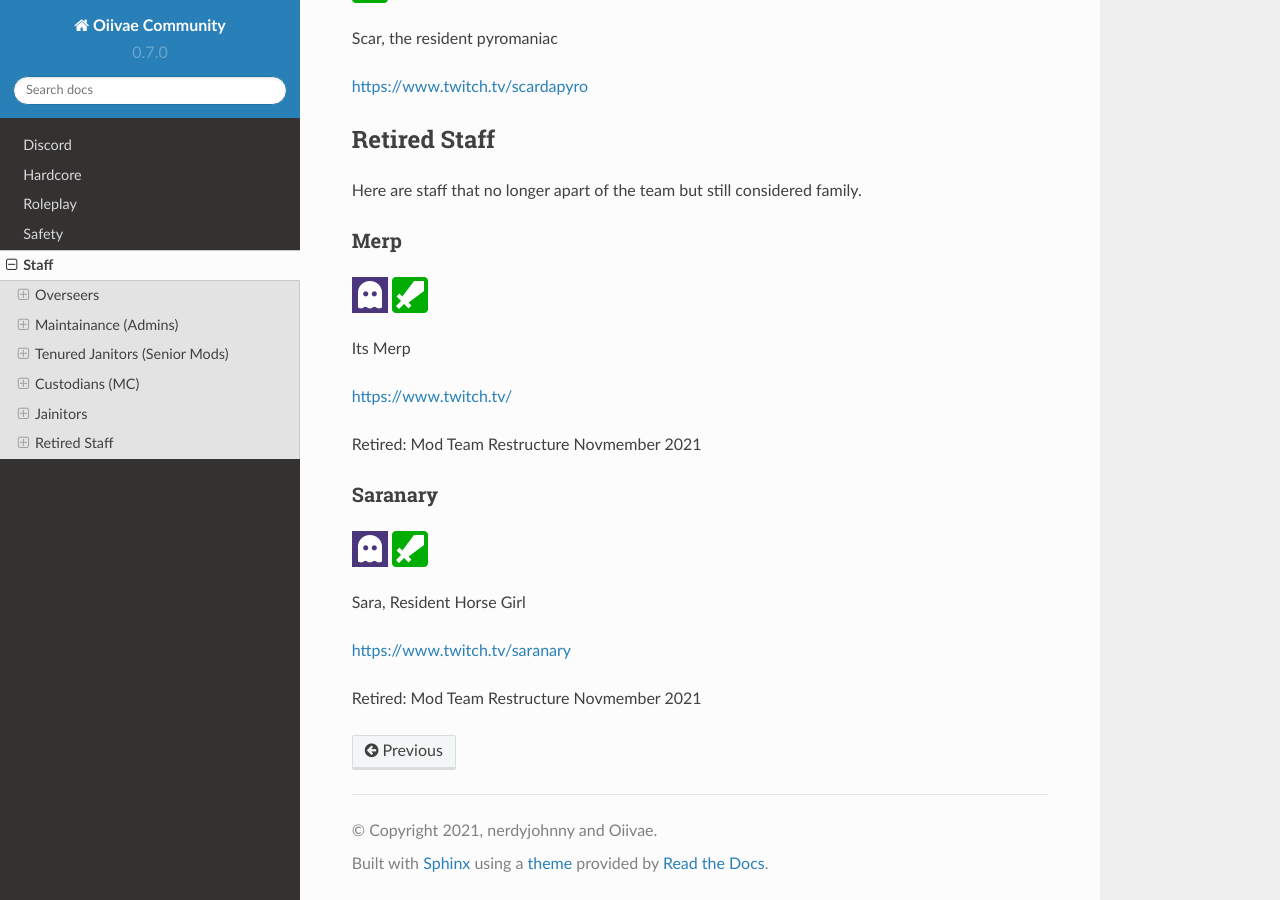
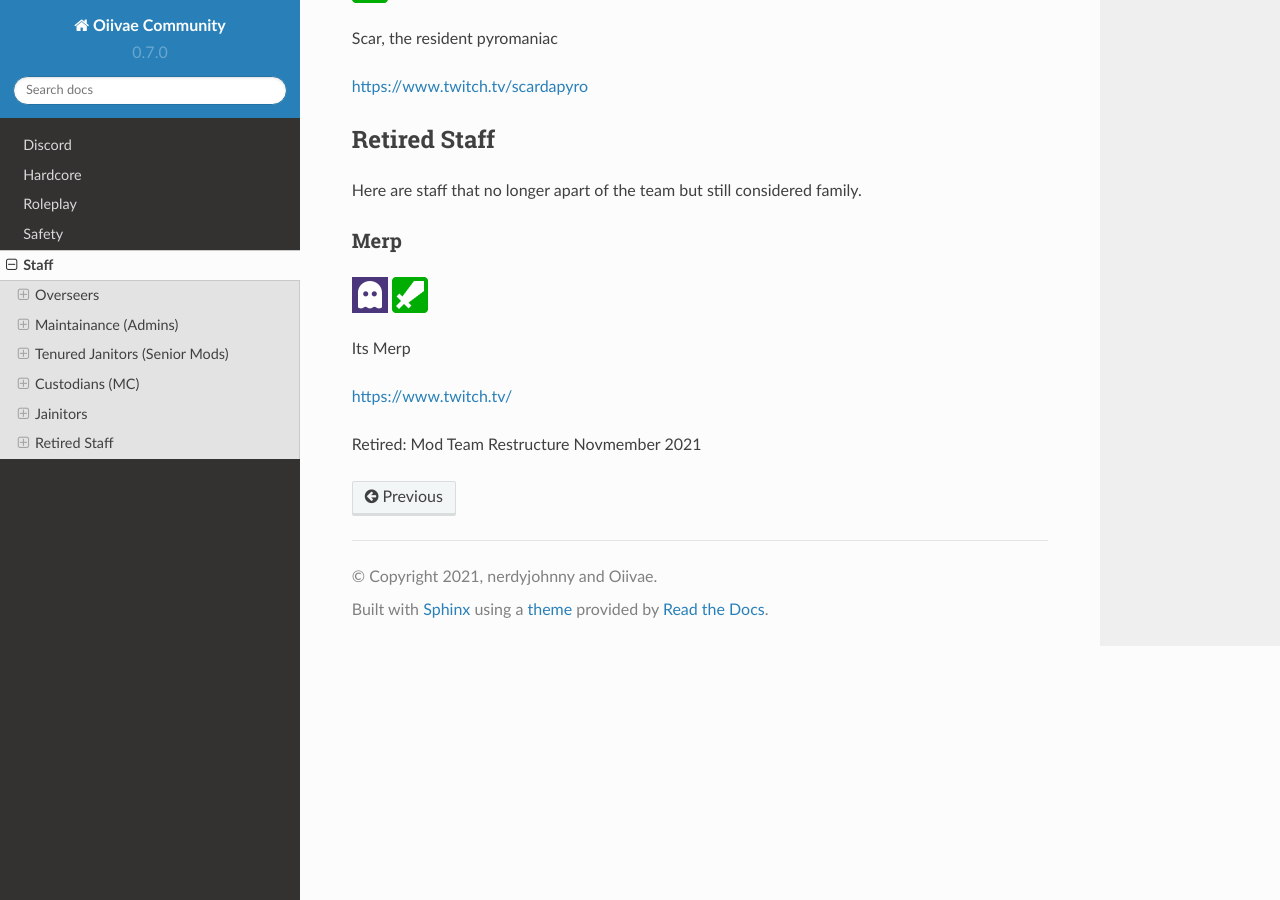
Before and after one commit to nerdyjohnny/ovidoc, a Sphinx documentation site: the page built from docs/source/staff.rst, in a window 1280 px wide and 900 px high, scrolled down 3994 px. Built offline with Sphinx 7.4.7 and the Read the Docs theme 2.0.0, drawn with Linux system fonts in a browser that asks for light colours.

Commit message:
Update staff.rst

```diff
--- a/docs/source/staff.rst
+++ b/docs/source/staff.rst
@@ -145,13 +145,3 @@ Its Merp
 https://www.twitch.tv/
 
 Retired: Mod Team Restructure Novmember 2021
-
-Saranary
-''''''
-.. image:: icons/retired.png
-.. image:: icons/janitor.png
-Sara, Resident Horse Girl
-
-https://www.twitch.tv/saranary
-
-Retired: Mod Team Restructure Novmember 2021
```
